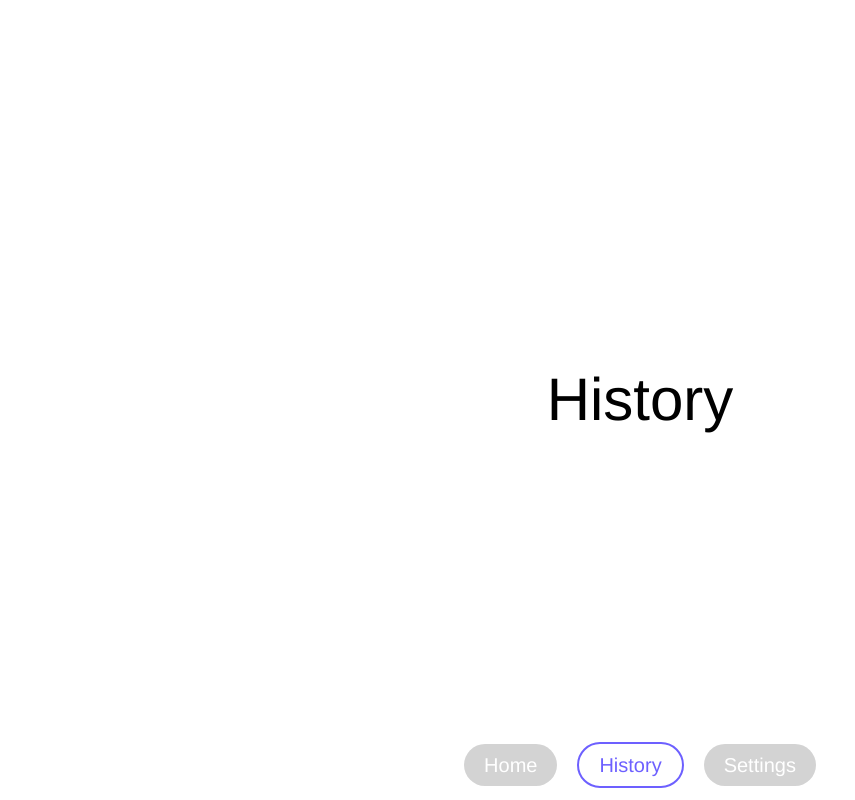
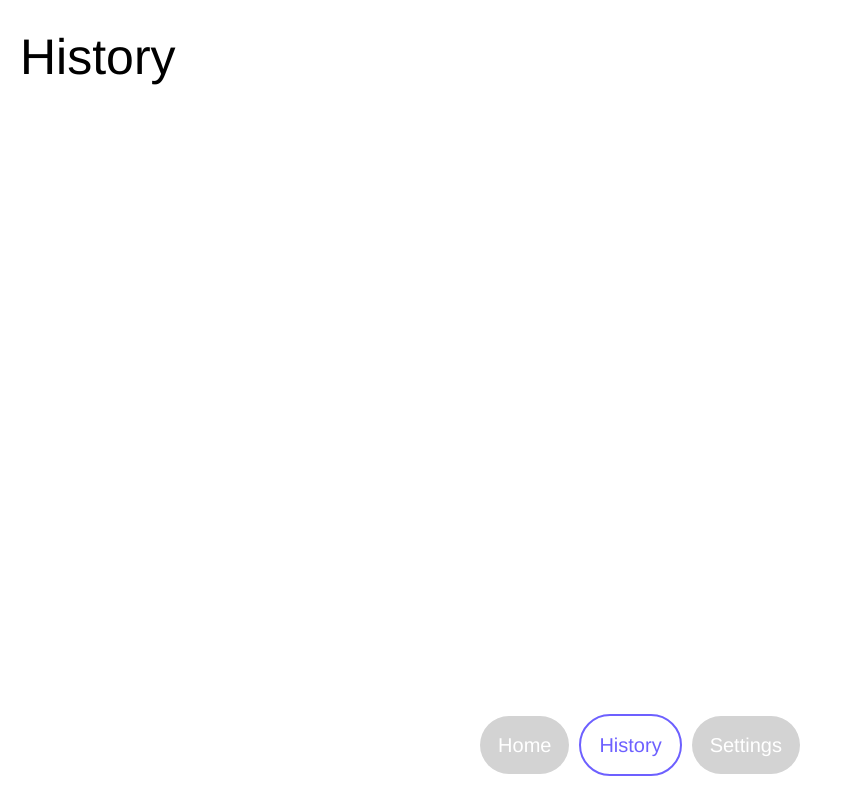
Before and after one commit to verenahuber/simple-vue-app, a Vue app in the folder Frontend/weight-tracking-app/: page /#/history in a window 1280 px wide. Shown: the whole page, without its empty margins (0-855 px from the left). Built offline with nearby package versions, Linux system fonts and the light colour scheme.

Commit message:
Update_1.1.22

```diff
--- a/Frontend/weight-tracking-app/src/components/History.vue
+++ b/Frontend/weight-tracking-app/src/components/History.vue
@@ -20,9 +20,8 @@ export default {
   height:100vh;
   width:100%;
   display: flex;
-  justify-content: center;
-  align-items: center;
-  font-size: 60px;
+  font-size: 50px;
+  padding: 20px;
 }
 
 </style>
--- a/Frontend/weight-tracking-app/src/components/Home.vue
+++ b/Frontend/weight-tracking-app/src/components/Home.vue
@@ -20,9 +20,8 @@ export default {
   height:100vh;
   width:100%;
   display: flex;
-  justify-content: center;
-  align-items: center;
-  font-size: 60px;
+  font-size: 50px;
+  padding: 20px;
 }
 
 </style>
--- a/Frontend/weight-tracking-app/src/components/Navbar.vue
+++ b/Frontend/weight-tracking-app/src/components/Navbar.vue
@@ -25,7 +25,7 @@ export default {
   justify-content: center;
   align-items: center;
   font-size: 20px;
-  padding: 20px 10px;
+  padding: 40px 20px;
   overflow: hidden;
   position: fixed;
   bottom: 0;
@@ -37,8 +37,8 @@ export default {
   align-items: center;
 }
 .navbar .nav_buttons a {
-  padding: 10px 20px;
-  margin: 0 10px;
+  padding: 18px 18px;
+  margin: 0 5px;
   background: lightgray;
   color: white;
   cursor: pointer;
--- a/Frontend/weight-tracking-app/src/components/Settings.vue
+++ b/Frontend/weight-tracking-app/src/components/Settings.vue
@@ -20,9 +20,8 @@ export default {
   height:100vh;
   width:100%;
   display: flex;
-  justify-content: center;
-  align-items: center;
-  font-size: 60px;
+  font-size: 50px;
+  padding: 20px;
 }
 
 </style>
```
